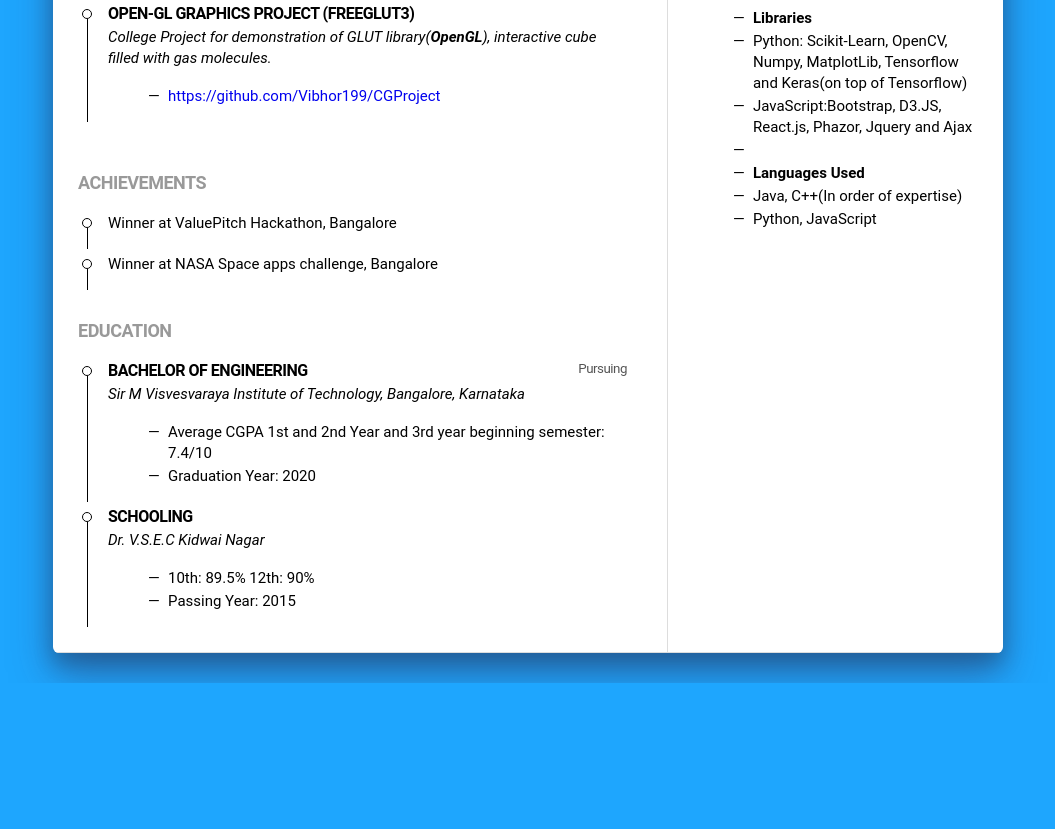
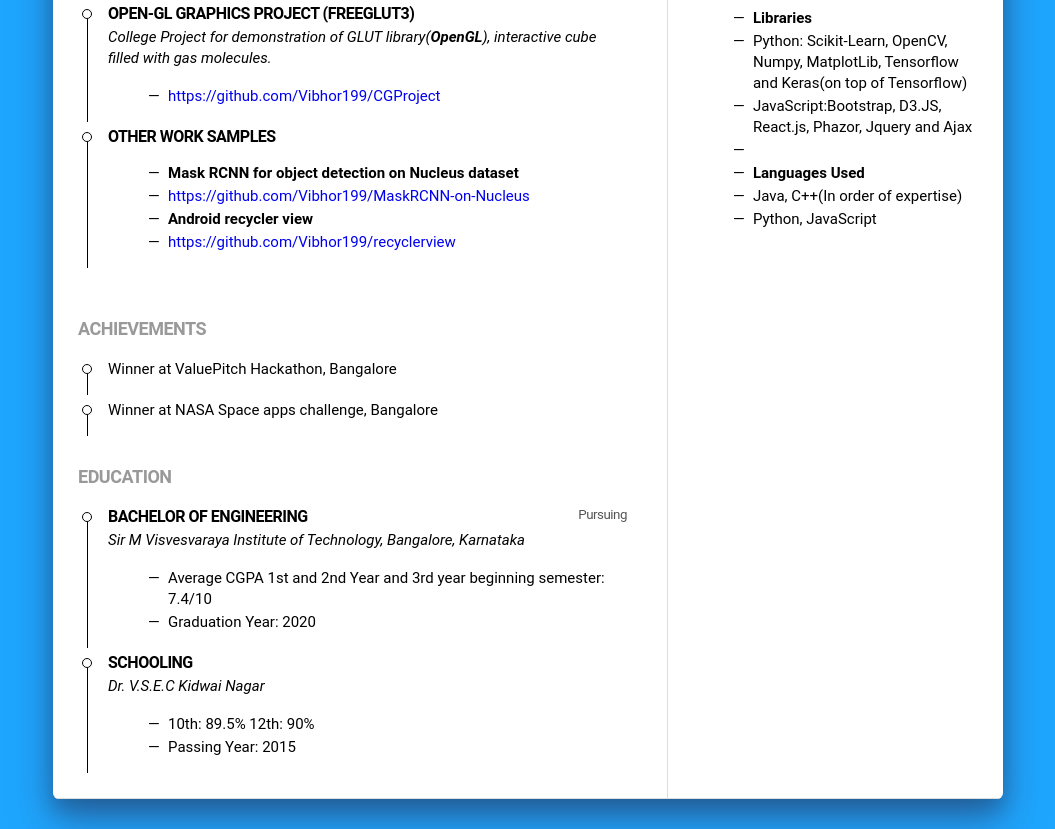
Before and after one commit to Vibhor199/Vibhor199.github.io, a plain HTML site: page index.html in a window 1280 px wide. Shown: the part 1160-1989 px from the top of the page, without its empty margins (112-1167 px from the left). Before the commit the page ends 1843 px from the top, so only its background shows below. Drawn offline with Linux system fonts and the light colour scheme.

Commit message:
Added work samples

```diff
--- a/index.html
+++ b/index.html
@@ -75,6 +75,20 @@
             <p><em>College Project for demonstration of GLUT library(<b>OpenGL</b>), interactive cube filled with gas molecules.</em></p>
             <ul>
               <li><a href="https://github.com/Vibhor199/CGProject">https://github.com/Vibhor199/CGProject</a></li>
+            </ul>
+          </div>
+        </div>
+        <div class="timeline">
+          <span class="line"></span>
+          <div class="timeline-item">
+            <h3>Other Work Samples</h3>
+            <ul>
+              <li><b>Mask RCNN for object detection on Nucleus dataset</b></li>
+              <li><a href="https://github.com/Vibhor199/MaskRCNN-on-Nucleus">https://github.com/Vibhor199/MaskRCNN-on-Nucleus</a></li>
+
+              <li><b>Android recycler view</b></li>
+              <li><a href="https://github.com/Vibhor199/recyclerview">https://github.com/Vibhor199/recyclerview</a></li>
+
             </ul>
           </div>
         </div>
```
